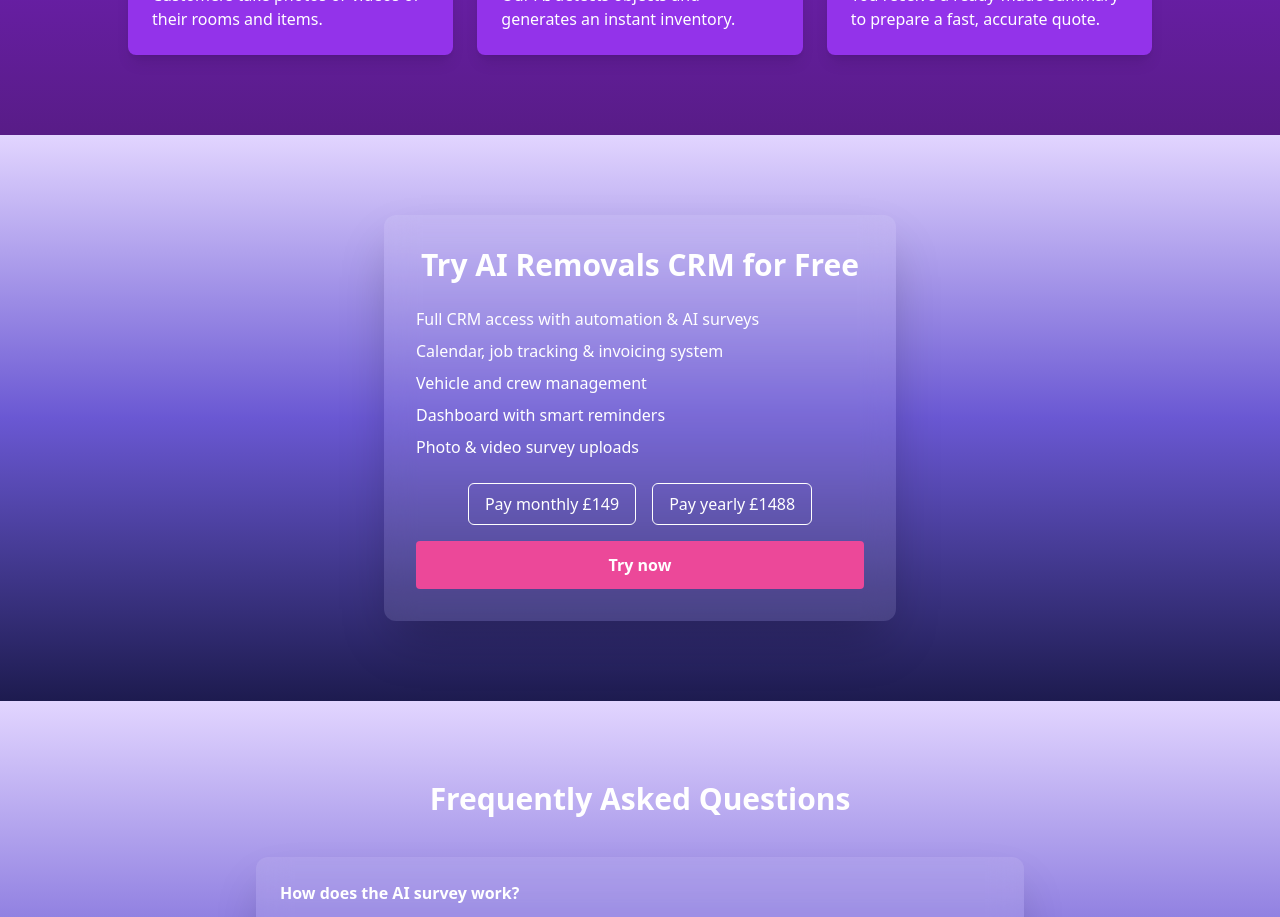
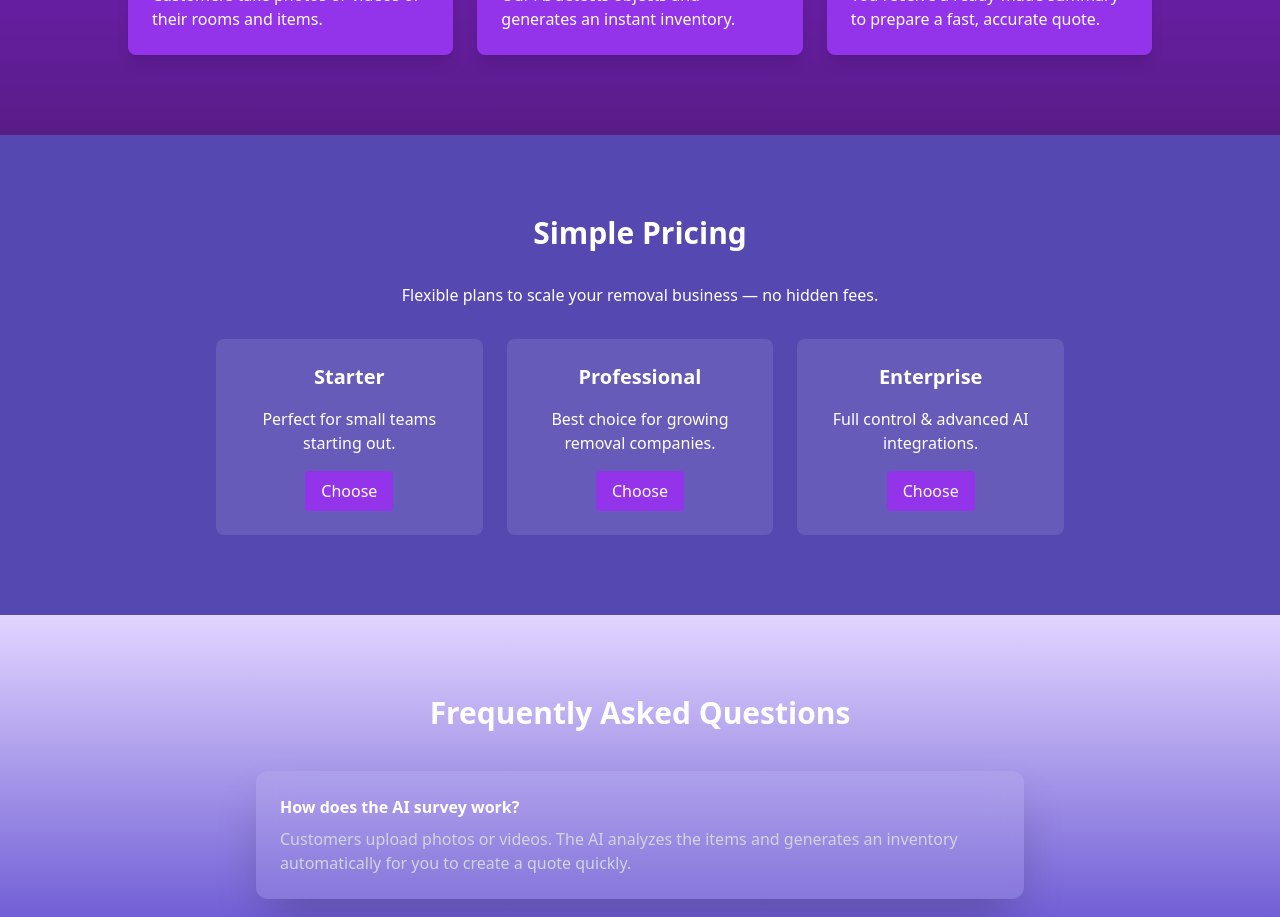
Before and after one commit to Gullmegler/mitt-prosjekt, a React (Create React App) app: page / in a window 1280 px wide. Shown: the part 1480-2397 px from the top of the page. Built offline with nearby package versions, Linux system fonts and the light colour scheme.

Commit message:
Update Prices.jsx

```diff
--- a/src/components/Prices.jsx
+++ b/src/components/Prices.jsx
@@ -1,38 +1,31 @@
 import React from "react";
 
-export default function Prices() {
+const Prices = () => {
   return (
-    <section
-      id="prices"
-      className="py-20 flex justify-center px-4"
-      style={{
-        background: "linear-gradient(180deg, #E2D5FF 0%, #6A58D3 50%, #1D1B4F 100%)",
-      }}
-    >
-      <div className="bg-white/10 backdrop-blur-lg p-8 rounded-xl max-w-lg w-full text-white shadow-2xl text-center">
-        <h2 className="text-2xl md:text-3xl font-bold mb-6">Try AI Removals CRM for Free</h2>
-        <ul className="text-left mb-6 space-y-2">
-          <li>Full CRM access with automation & AI surveys</li>
-          <li>Calendar, job tracking & invoicing system</li>
-          <li>Vehicle and crew management</li>
-          <li>Dashboard with smart reminders</li>
-          <li>Photo & video survey uploads</li>
-        </ul>
-        <div className="flex justify-center gap-4 mb-4">
-          <button className="px-4 py-2 border border-white rounded-md hover:bg-white hover:text-black transition">
-            Pay monthly £149
-          </button>
-          <button className="px-4 py-2 border border-white rounded-md hover:bg-white hover:text-black transition">
-            Pay yearly £1488
-          </button>
+    <section id="prices" className="bg-[#5648b1] text-white py-20">
+      <div className="max-w-4xl mx-auto px-6 text-center">
+        <h2 className="text-3xl font-bold mb-8">Simple Pricing</h2>
+        <p className="mb-8">Flexible plans to scale your removal business — no hidden fees.</p>
+        <div className="grid grid-cols-1 md:grid-cols-3 gap-6">
+          <div className="bg-white bg-opacity-10 p-6 rounded-lg">
+            <h3 className="text-xl font-bold mb-4">Starter</h3>
+            <p>Perfect for small teams starting out.</p>
+            <button className="mt-4 bg-purple-600 text-white px-4 py-2 rounded hover:bg-purple-700 transition">Choose</button>
+          </div>
+          <div className="bg-white bg-opacity-10 p-6 rounded-lg">
+            <h3 className="text-xl font-bold mb-4">Professional</h3>
+            <p>Best choice for growing removal companies.</p>
+            <button className="mt-4 bg-purple-600 text-white px-4 py-2 rounded hover:bg-purple-700 transition">Choose</button>
+          </div>
+          <div className="bg-white bg-opacity-10 p-6 rounded-lg">
+            <h3 className="text-xl font-bold mb-4">Enterprise</h3>
+            <p>Full control & advanced AI integrations.</p>
+            <button className="mt-4 bg-purple-600 text-white px-4 py-2 rounded hover:bg-purple-700 transition">Choose</button>
+          </div>
         </div>
-        <a
-          href="/signup"
-          className="w-full inline-block bg-pink-500 hover:bg-pink-600 text-white font-semibold px-6 py-3 rounded transition"
-        >
-          Try now
-        </a>
       </div>
     </section>
   );
-}
+};
+
+export default Prices;
```
